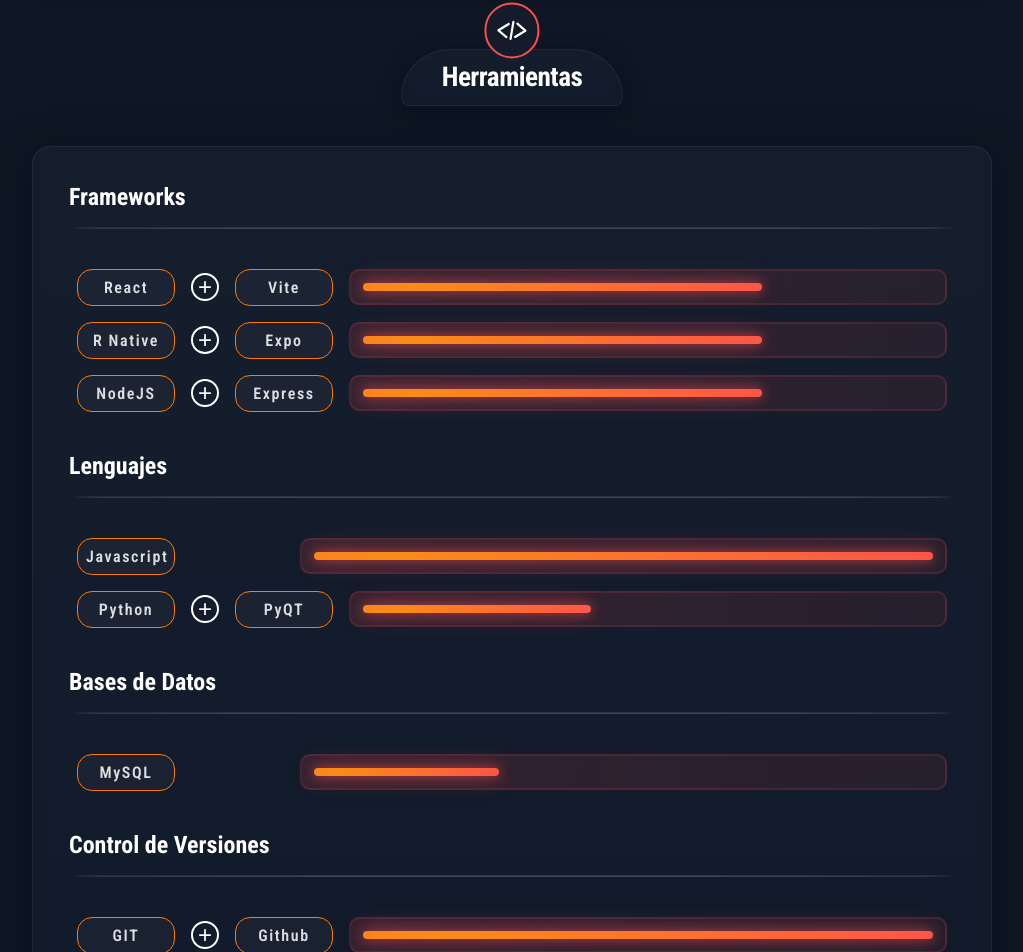
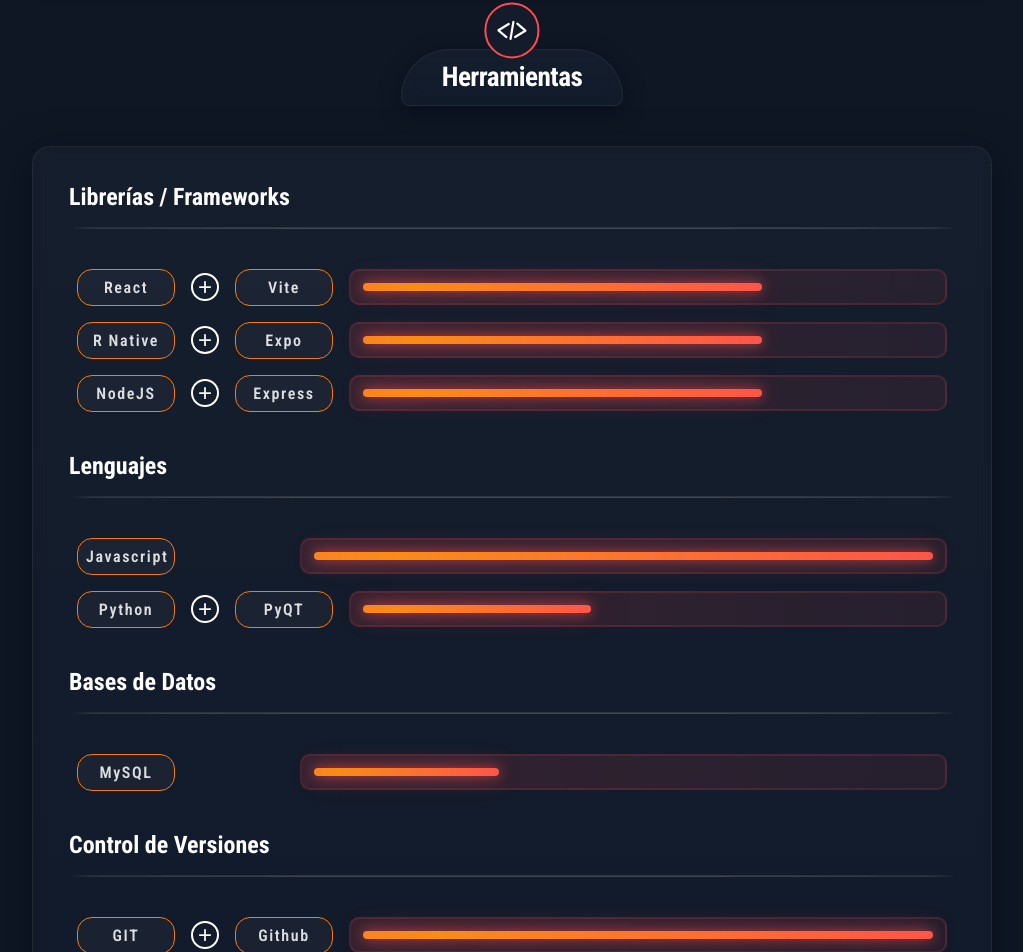
Before and after one commit to AlanPLC/Portfolio2025, a React (Vite) app: page / in a window 1280 px wide. Shown: the part 4083-5035 px from the top of the page, without its empty margins (128-1151 px from the left). Built offline with nearby package versions, Linux system fonts and the light colour scheme; a web font is replaced by a local one.

Commit message:
Agregado de traducción tools y cambios en tools.jsx cambiando reduce combinando traducción con elementos estáticos

```diff
--- a/src/data/lang/en.json
+++ b/src/data/lang/en.json
@@ -125,7 +125,15 @@
     }
   },
 
-  "tools": {},
+  "tools": {
+  "react": { "category": "Libraries / Frameworks" },
+  "reactNative": { "category": "Libraries / Frameworks" },
+  "javascript": { "category": "Languages" },
+  "mysql": { "category": "Databases" },
+  "nodejs": { "category": "Libraries / Frameworks" },
+  "git": { "category": "Version Control" },
+  "python": { "category": "Languages" }
+},
 
   "footer": {}
 }
--- a/src/data/lang/es.json
+++ b/src/data/lang/es.json
@@ -130,6 +130,15 @@
     }
   },
 
-  "tools": {},
+  "tools": {
+  "react": { "category": "Librerías / Frameworks" },
+  "reactNative": { "category": "Librerías / Frameworks" },
+  "javascript": { "category": "Lenguajes" },
+  "mysql": { "category": "Bases de Datos" },
+  "nodejs": { "category": "Librerías / Frameworks" },
+  "git": { "category": "Control de Versiones" },
+  "python": { "category": "Lenguajes" }
+},
+
   "footer": {}
 }
--- a/src/data/staticData.js
+++ b/src/data/staticData.js
@@ -61,72 +61,50 @@
   },
 };
 // "React", "Node.js", "Express", "Mysql", "ReactNative"
-export const tools = [
-  {
+export const toolsData = {
+  react: {
     name: "React",
-    category: "Frameworks",
     complement: "Vite",
     techs: ["React", "Vite"],
-    // Porcentajes del 1 al 100
     percentage: 70,
-    img: "./assets/icons/react.svg",
-    complement_img: "./vite.svg",
   },
-  {
+  reactNative: {
     name: "React Native",
-    category: "Frameworks",
     complement: "Expo",
     techs: ["R Native", "Expo"],
     percentage: 70,
-    img: "./assets/icons/react.svg",
-    complement_img: "./vite.svg",
   },
-  {
+  javascript: {
     name: "Javascript",
-    category: "Lenguajes",
     complement: "",
     techs: ["Javascript"],
     percentage: 100,
-    img: "./assets/icons/js.svg",
-    complement_img: "",
   },
-  {
+  mysql: {
     name: "MySQL",
-    category: "Bases de Datos",
     complement: "",
     techs: ["MySQL"],
     percentage: 30,
-    img: "./assets/icons/sql.svg",
-    complement_img: "",
   },
-  {
+  nodejs: {
     name: "NodeJS",
-    category: "Frameworks",
     complement: "Express",
     techs: ["NodeJS", "Express"],
     percentage: 70,
-    img: "./assets/icons/node.svg",
-    complement_img: "./vite.svg",
   },
-  {
+  git: {
     name: "GIT",
-    category: "Control de Versiones",
     complement: "Github",
     techs: ["GIT", "Github"],
     percentage: 100,
-    img: "./vite.svg",
-    complement_img: "././assets/icons/github.svg",
   },
-  {
+  python: {
     name: "Python",
-    category: "Lenguajes",
     complement: "PyQT",
     techs: ["Python", "PyQT"],
     percentage: 40,
-    img: "./vite.svg",
-    complement_img: "./vite.svg",
-  },
-];
+  }
+};
 
 export const aboutImgs = [
   {
--- a/src/sections/Projects/Proyectos.jsx
+++ b/src/sections/Projects/Proyectos.jsx
@@ -9,6 +9,7 @@
   const { translation } = useLanguage();
   const translatedProjects = translation.projects;
   const { sectionsRefs } = useActiveSection()
+
 
   return (
     <>
--- a/src/sections/Tools/herramientas.jsx
+++ b/src/sections/Tools/herramientas.jsx
@@ -1,6 +1,6 @@
 import "./herramientas.scss";
 import { useEffect, useRef } from "react";
-import { tools } from "../../data/staticData.js";
+import { toolsData } from "../../data/staticData.js";
 import useActiveSection from "../../contexts/useActiveSection.js"
 import SectionTitle from "../../components/SectionTitle/SectionTitle.jsx";
 import TechIconsTools from "../../components/TechIcons/techIconsTools.jsx";
@@ -10,18 +10,26 @@
   const progressRefs = useRef([]);
   const { sectionsRefs } = useActiveSection()
   const { translation } = useLanguage();
+  const translatedTools = translation.tools;
 
   // Agrupar herramientas por categoría
-  const grouped = tools.reduce((acc, item) => {
-    acc[item.category] = acc[item.category] || [];
-    acc[item.category].push({
-      name: item.name,
-      img: item.img,
-      complement: item.complement,
-      complement_img: item.complement_img,
-      percentage: item.percentage,
-      techs: item.techs
-    });
+ const grouped = Object.entries(toolsData).reduce((acc, [toolId, staticInfo]) => {
+  const toolTranslation = translatedTools[toolId] || {};
+
+  const fullTool = {
+    id: toolId,
+    ...staticInfo,
+    category: toolTranslation.category || "Otros"
+  };
+
+  const category = fullTool.category;
+
+  if (!acc[category]) {
+    acc[category] = [];
+  }
+
+  acc[category].push(fullTool);
+
   return acc;
 }, {});
 
@@ -47,39 +55,27 @@
   allRefs.forEach((ref) => ref && observer.observe(ref));
 
   return () => observer.disconnect();
-}, []);
+}, [grouped]);
 
   return (
     <>
-    <section ref={el=>sectionsRefs.current["tools"] = el} id="tools">
-      <SectionTitle id="tools" title={translation.sections.tools}/>
+      <section ref={el => sectionsRefs.current["tools"] = el} id="tools">
+        <SectionTitle id="tools" title={translation.sections.tools} />
         <section className="tools">
           <div className="progressbar-container">
+
             {Object.entries(grouped).map(([category, items], index) => (
               <div key={index} className="tools-category">
                 <h3>{category}</h3>
                 <hr />
 
                 {items.map((tool) => {
-                const id = `${category}-${tool.name}`;
+                  const id = `${category}-${tool.id}`;
 
                   return (
                     <div className="tool-container" key={id}>
                       <div className="tecnology-table">
-                      <TechIconsTools techs={tool.techs} className="techicons"/>
-                      {/* <div className="tecnology">
-                        <img src={tool.img} alt={tool.name} />
-                        <p>{tool.name}</p>
-                      </div>
-                      {tool.complement && (
-                        <>
-                        <img src="./code-editor-svgrepo-com.svg" alt="plus-img" />
-                        <div className="complement">
-                          <img src={tool.complement_img} alt="complement-img" />
-                          <p>{tool.complement}</p>
-                        </div>
-                        </>
-                      )} */}
+                        <TechIconsTools techs={tool.techs} className="techicons" />
                       </div>
 
                       <div className="progressbar">
```
Also changed, not shown: 1 other file (tests, documents, lock files or other folders). Lines whose indentation alone changed are shown as unchanged.
